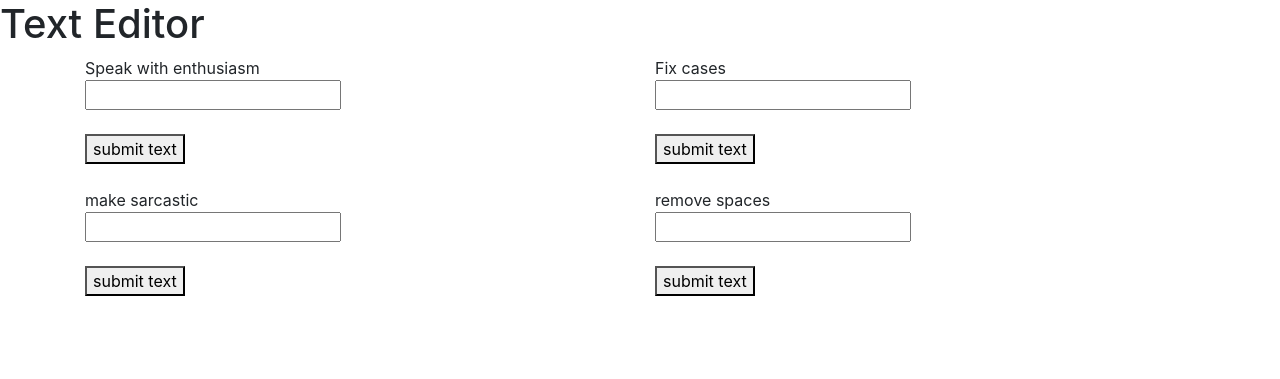
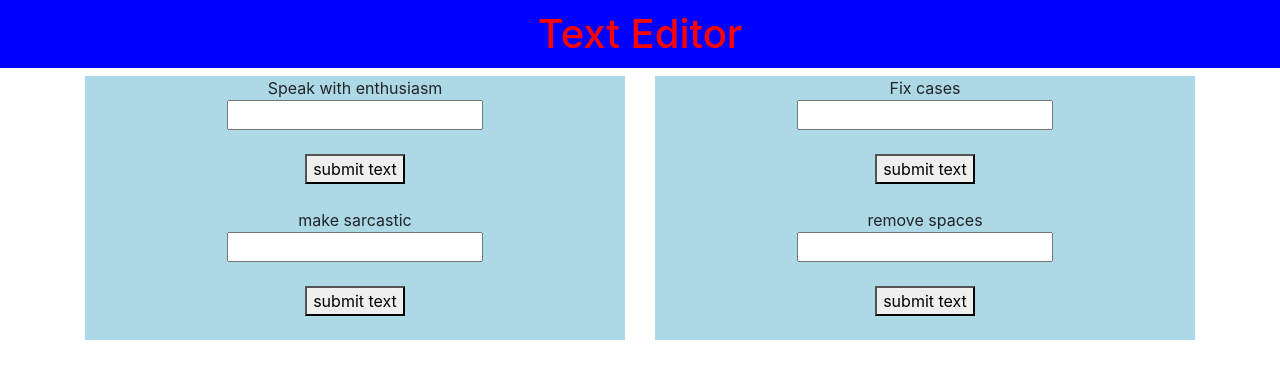
Before and after one commit to Ikeson594/finalproject, a Flask app: page / in a window 1280 px wide. Shown: the top 379 px of the page. Run offline with Flask 2, Linux system fonts and the light colour scheme; some libraries are stand-ins or nearby versions.

Commit message:
looking good

```diff
--- a/templates/main.html
+++ b/templates/main.html
@@ -1,21 +1,33 @@
 <!DOCTYPE html>
 <html lang="en">
 <head>
+    <style type = "text/css">
+    #tidal {
+        text-align: center;
+        color: red;
+        background-color: blue;
+        padding: 10px;
+    }
+
+    .action {
+        background-color: LightBlue;
+        text-align: center;
+    }
+    </style>
 
     <meta charset="UTF-8">
+    <link rel="stylesheet" href="https://stackpath.bootstrapcdn.com/bootstrap/4.4.1/css/bootstrap.min.css">
     <title>text editor</title>
-
-    <link rel="stylesheet" href="https://stackpath.bootstrapcdn.com/bootstrap/4.4.1/css/bootstrap.min.css">
 </head>
 <body>
 
-<h1>
+<h1 id="tidal">
     Text Editor
 </h1>
 <div class="container">
     <div class="row fill">
         <div class="col">
-            <form action="/excitement">
+            <form action="/excitement" class="action">
                 Speak with enthusiasm <br>
 
                 <input type="text" name="t">
@@ -26,7 +38,7 @@
         </div>
 
         <div class="col">
-            <form action="/CaseCheck">
+            <form action="/CaseCheck" class = "action">
                 Fix cases <br>
 
                 <input type="text" name="t">
@@ -42,7 +54,7 @@
 <div class="container">
     <div class="row fill">
         <div class="col">
-            <form action="/sarcasm">
+            <form action="/sarcasm" class = "action">
                 make sarcastic <br>
 
                 <input type="text" name="t">
@@ -53,7 +65,7 @@
         </div>
 
         <div class="col">
-            <form action="/CamelCase">
+            <form action="/CamelCase" class = "action">
                 remove spaces <br>
 
                 <input type="text" name="t">
```
